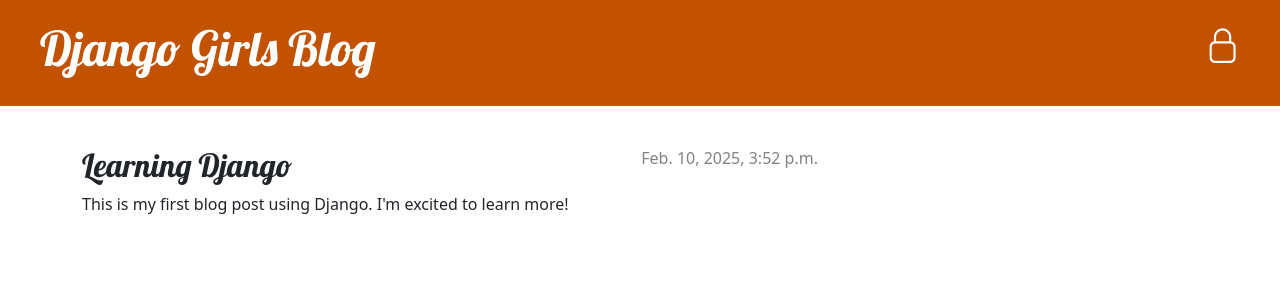
After one commit to MwenjeM/Django-Girls, a Django app: page /post/1/ in a window 1280 px wide. The commit adds this page. Shown: the top 300 px of the page. Run offline with Django 4.2, Linux system fonts and the light colour scheme; data comes from the database, SQL or seed files in the repository; both versions use the stored data as it was after the commit.

Commit message:
Updated Forms, Data handling, and Security

```diff
--- a/blog/templates/blog/base.html
+++ b/blog/templates/blog/base.html
@@ -6,20 +6,29 @@
         <link rel="stylesheet" href="https://cdn.jsdelivr.net/npm/bootstrap@5.3.3/dist/css/bootstrap.min.css" integrity="sha384-QWTKZyjpPEjISv5WaRU9OFeRpok6YctnYmDr5pNlyT2bRjXh0JMhjY6hW+ALEwIH" crossorigin="anonymous">
         <link rel="stylesheet" href="https://fonts.googleapis.com/css?family=Lobster&subset=latin,latin-ext">
         <link rel="stylesheet" href="{% static 'css/blog.css' %}">
+        <link rel="stylesheet" href="https://cdn.jsdelivr.net/npm/bootstrap-icons/font/bootstrap-icons.css">
     </head>
     <body>
-        <header class="page-header">
-          <div class="container">
-              <h1><a href="/">Django Girls Blog</a></h1>
-          </div>
-        </header>
-        <main class="container">
+        <div class="page-header">
+            {% if user.is_authenticated %}
+                <a href="{% url 'post_new' %}" class="top-menu">
+                    <i class="bi bi-plus-circle"></i>
+                </a>
+                <p class="top-menu">Hello {{ user.username }} <small>(<a href="{% url 'logout' %}">Log out</a>)</small></p>
+            {% else %}
+                <a href="{% url 'login' %}" class="top-menu">
+                    <i class="bi bi-lock"></i>
+                </a>
+            {% endif %}
+            <h1><a href="/">Django Girls Blog</a></h1>
+        </div>
+        <div class="content container">
             <div class="row">
-                <div class="col">
+                <div class="col-md-8">
                 {% block content %}
                 {% endblock %}
                 </div>
             </div>
-        </main>
+        </div>
     </body>
 </html>
--- /dev/null
+++ b/blog/templates/blog/post_detail.html
@@ -0,0 +1,34 @@
+{% extends 'blog/base.html' %}
+
+<!--Blog/Templates/Blog-->
+
+{% comment %}
+replace content in base.html with content
+{% endcomment %}
+
+{% block content %}
+
+    <article class="post">
+
+        <aside class="actions">
+
+            {% if user.is_authenticated %}
+                <a class="btn btn-secondary" href="{% url 'post_edit' pk=post.pk %}">
+                {% include './icons/pencil-fill.svg' %}
+            </a>
+            {% endif %}
+
+        </aside>
+
+        {% if post.published_date %}
+            <time class="date">
+                {{ post.published_date }}
+            </time>
+        {% endif %}
+
+        <h2>{{ post.title }}</h2>
+        <p>{{ post.text|linebreaksbr }}</p>
+
+    </article>
+
+{% endblock %}
--- a/blog/templates/blog/post_list.html
+++ b/blog/templates/blog/post_list.html
@@ -6,7 +6,7 @@
             <time class="date">
                 {{ post.published_date }}
             </time>
-            <h2><a href="">{{ post.title }}</a></h2>
+            <h2><a href="{% url 'post_detail' pk=post.pk %}">{{ post.title }}</a></h2>
             <p>{{ post.text|linebreaksbr }}</p>
         </article>
     {% endfor %}
--- a/blog/urls.py
+++ b/blog/urls.py
@@ -1,6 +1,9 @@
 from django.urls import path
-from . import views  # Import views from the same directory
+from . import views
 
 urlpatterns = [
-    path('', views.post_list, name='post_list'),  # Define URL for homepage
+    path('', views.post_list, name='post_list'),
+    path('post/<int:pk>/', views.post_detail, name='post_detail'),
+    path('post/new/', views.post_new, name='post_new'),
+    path('post/<int:pk>/edit/', views.post_edit, name='post_edit'),
 ]
--- a/blog/views.py
+++ b/blog/views.py
@@ -1,7 +1,46 @@
-from django.shortcuts import render
+from django.shortcuts import render, get_object_or_404, redirect
 from django.utils import timezone
 from .models import Post
+from .forms import PostForm
+from django.contrib.auth.decorators import login_required
 
+@login_required
 def post_list(request):
     posts = Post.objects.filter(published_date__lte=timezone.now()).order_by('published_date')
     return render(request, 'blog/post_list.html', {'posts': posts})
+
+def post_detail(request, pk):
+    post = get_object_or_404(Post, pk=pk)
+    return render(request, 'blog/post_detail.html', {'post': post})
+
+@login_required
+def post_new(request):
+    if request.method == "POST":
+        form = PostForm(request.POST)
+        if form.is_valid():
+            post = form.save(commit=False)
+            post.author = request.user
+            post.published_date = timezone.now()
+            post.save()
+            return redirect('post_detail', pk=post.pk)
+    else:
+        form = PostForm()
+    return render(request, 'blog/post_edit.html', {'form': form})
+
+@login_required
+def post_edit(request, pk):
+    post = get_object_or_404(Post, pk=pk)
+    if request.method == "POST":
+        form = PostForm(request.POST, instance=post)
+        if form.is_valid():
+            post = form.save(commit=False)
+            post.author = request.user
+            post.published_date = timezone.now()
+            post.save()
+            return redirect('post_detail', pk=post.pk)
+    else:
+        form = PostForm(instance=post)
+    return render(request, 'blog/post_edit.html', {'form': form})
+
+def logout_view(request):
+    logout(request)
--- a/mysite/mysite/settings.py
+++ b/mysite/mysite/settings.py
@@ -37,6 +37,7 @@ INSTALLED_APPS = [
     'django.contrib.sessions',
     'django.contrib.messages',
     'django.contrib.staticfiles',
+    'blog',
 ]
 
 MIDDLEWARE = [
@@ -121,3 +122,5 @@ STATIC_URL = 'static/'
 # https://docs.djangoproject.com/en/4.2/ref/settings/#default-auto-field
 
 DEFAULT_AUTO_FIELD = 'django.db.models.BigAutoField'
+
+LOGIN_REDIRECT_URL = '/'
--- a/mysite/mysite/urls.py
+++ b/mysite/mysite/urls.py
@@ -14,9 +14,14 @@ Including another URLconf
     1. Import the include() function: from django.urls import include, path
     2. Add a URL to urlpatterns:  path('blog/', include('blog.urls'))
 """
+from django.urls import path, include
 from django.contrib import admin
-from django.urls import path
+from django.contrib.auth import views as auth_views
 
 urlpatterns = [
     path('admin/', admin.site.urls),
+    path('accounts/', include('django.contrib.auth.urls')),
+    path('accounts/login/', auth_views.LoginView.as_view(), name='login'),
+    path('accounts/logout/', auth_views.LogoutView.as_view(next_page='/'), name='logout'),
+    path('', include('blog.urls')),
 ]
```
Also changed, not shown: blog/forms.py (added, +9 -0 lines), blog/templates/blog/post_edit.html (added, +9 -0 lines), blog/templates/registration/login.html (added, +24 -0 lines), mysite/urls.py (+6 -2 lines), blog/templates/blog/icons/pencil-fill.svg (added), db.sqlite3.
